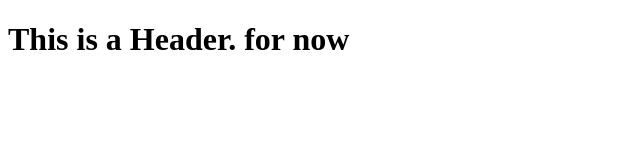
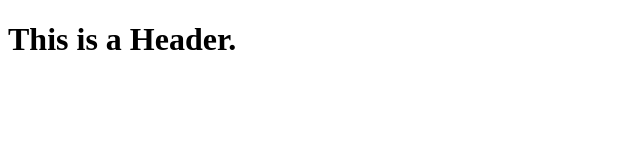
Before and after one commit to incognitoburito/git-test, a plain HTML site: page index.html in a window 1280 px wide. Shown: the whole page, without its empty margins (0-640 px from the left). Drawn offline with Linux system fonts and the light colour scheme.

Commit message:
first commit

```diff
--- a/index.html
+++ b/index.html
@@ -2,7 +2,7 @@
 <html lang="en">
 <body>
     <h1>
-        This is a Header. for now
+        This is a Header.
     </h1>
 </body>
 </html>
```
